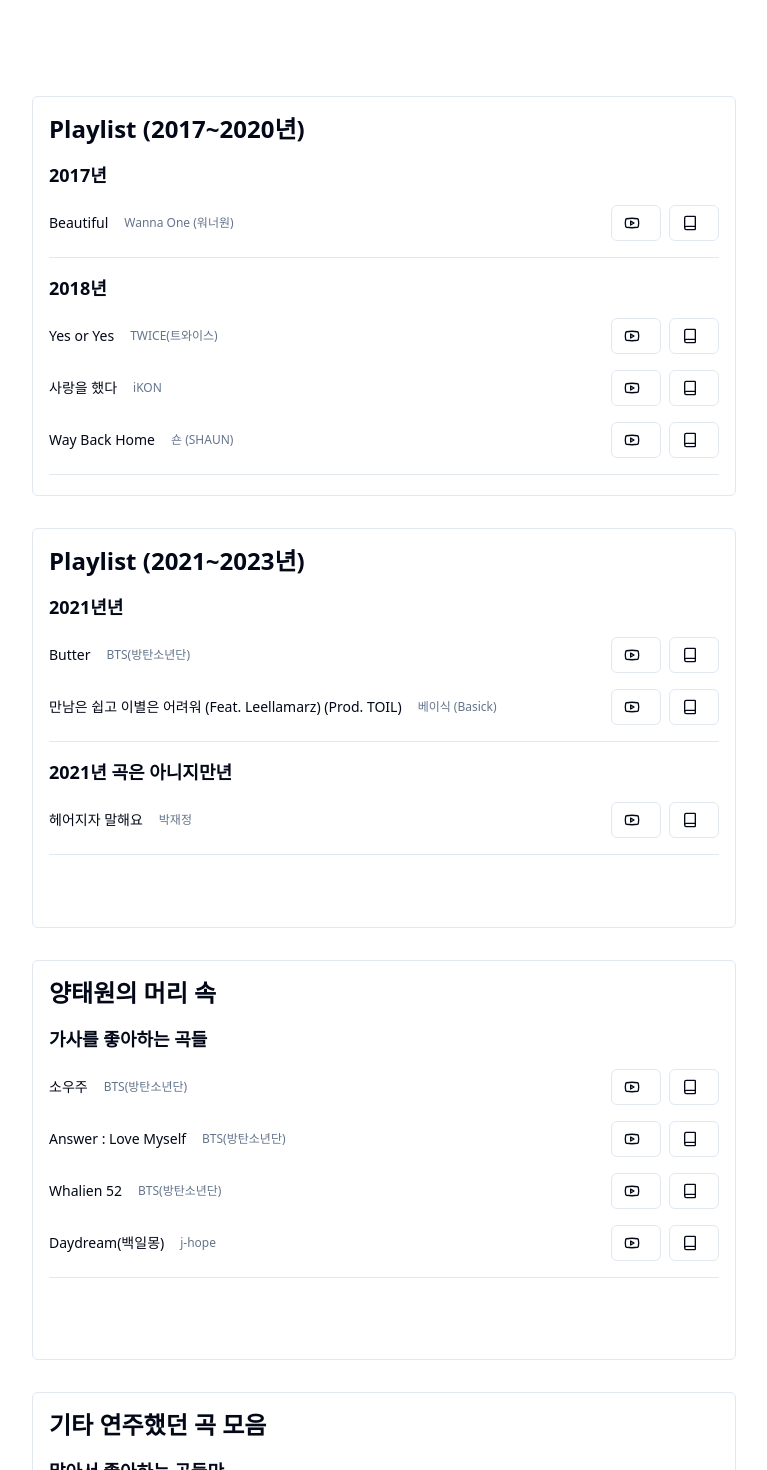
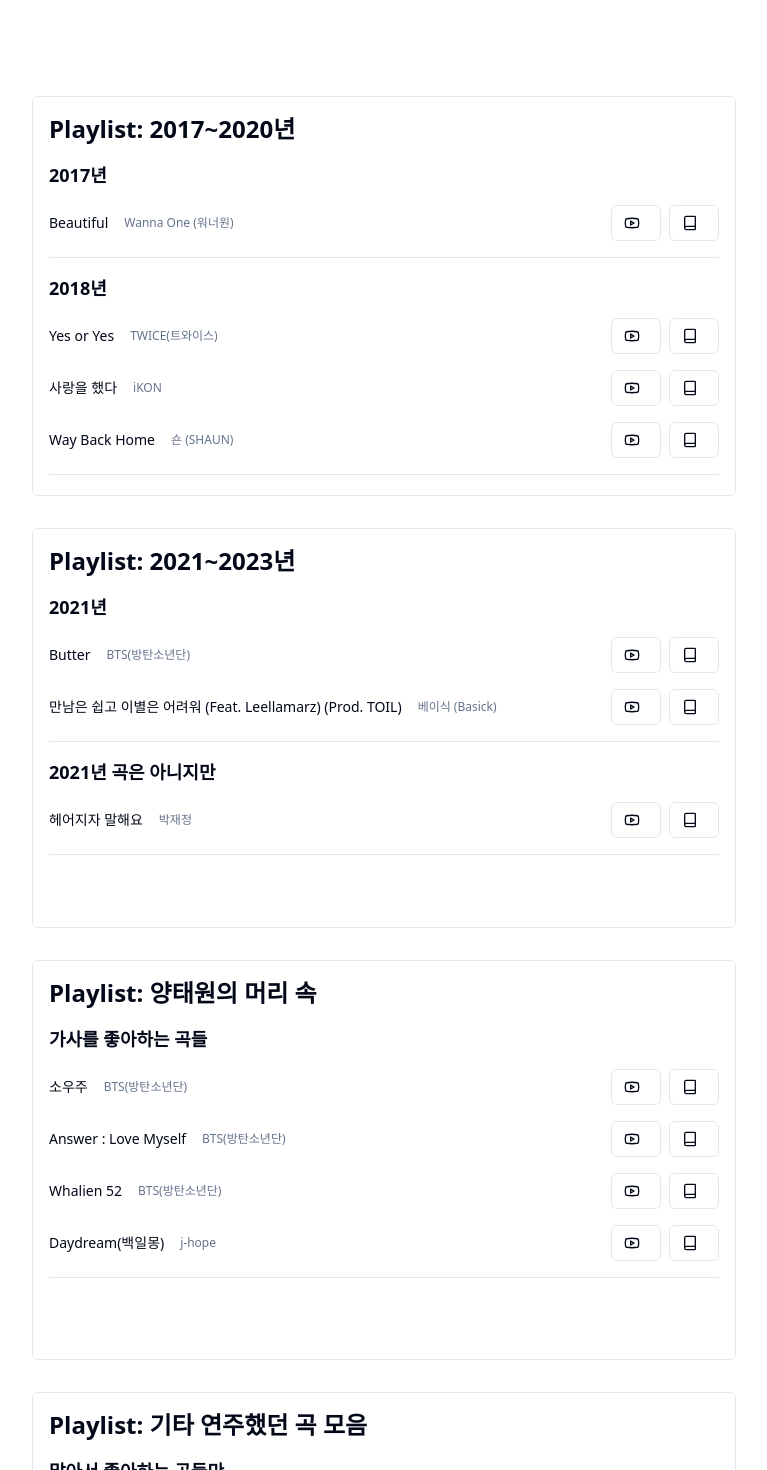
Before and after one commit to w1n-code/MusicPlaylist, a Next.js app: page / in a window 1280 px wide. Shown: the top 1470 px of the page, without its empty margins (256-1023 px from the left). Built offline with nearby package versions, Linux system fonts and the light colour scheme.

Commit message:
Update page.tsx

```diff
--- a/app/page.tsx
+++ b/app/page.tsx
@@ -3,10 +3,10 @@
 export default function Home() {
   return (
     <main className="min-h-screen p-4 sm:p-8 md:p-16 lg:p-24">
-      <PlaylistComponent playlistId="2017-2020" title="Playlist (2017~2020년)" isYearGroup={true} />
-      <PlaylistComponent playlistId="2021-2023" title="Playlist (2021~2023년)" isYearGroup={true} />
-      <PlaylistComponent playlistId="양태원의 머리 속" title="양태원의 머리 속" />
-      <PlaylistComponent playlistId="기타" title="기타 연주했던 곡 모음" />
+      <PlaylistComponent playlistId="2017-2020" title="Playlist: 2017~2020년" isYearGroup={true} />
+      <PlaylistComponent playlistId="2021-2023" title="Playlist: 2021~2023년" />
+      <PlaylistComponent playlistId="양태원의 머리 속" title="Playlist: 양태원의 머리 속" />
+      <PlaylistComponent playlistId="기타" title="Playlist: 기타 연주했던 곡 모음" />
     </main>
   )
 }
```
